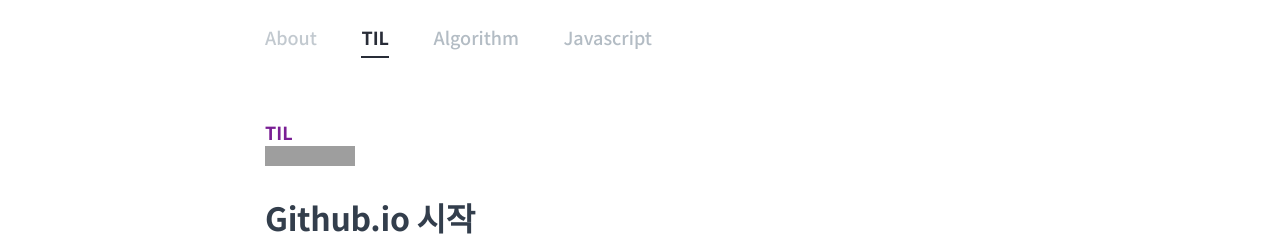
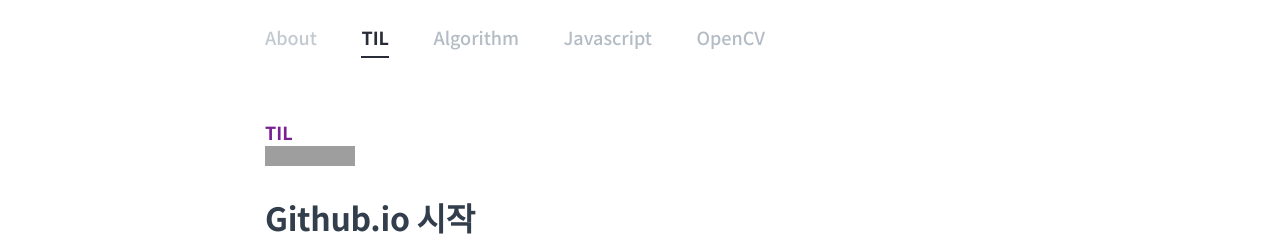
Before and after one commit to yoncho/yoncho.github.io, a Jekyll site: the page built from TIL/4_2020.09.22.md, in a window 1280 px wide. Shown: the top 236 px of the page. Built offline with Jekyll 4.4.1, drawn with Linux system fonts in a browser that asks for light colours; some web fonts are replaced; grey boxes are pictures that could not be loaded.

Commit message:
2021.01.17

```diff
--- a/_layouts/default.html
+++ b/_layouts/default.html
@@ -25,6 +25,10 @@
                     <a href="{{ '/javascript' | prepend: site.baseurl }}" {% if current[1] == "javascript" %}
                         class="active" {% endif %}>Javascript</a>
                 </li>
+                <li class="transition">
+                    <a href="{{ '/opencv' | prepend: site.baseurl }}" {% if current[1] == "opencv" %}
+                        class="active" {% endif %}>OpenCV</a>
+                </li>
             </ul>
         </div>
     </nav>
```
